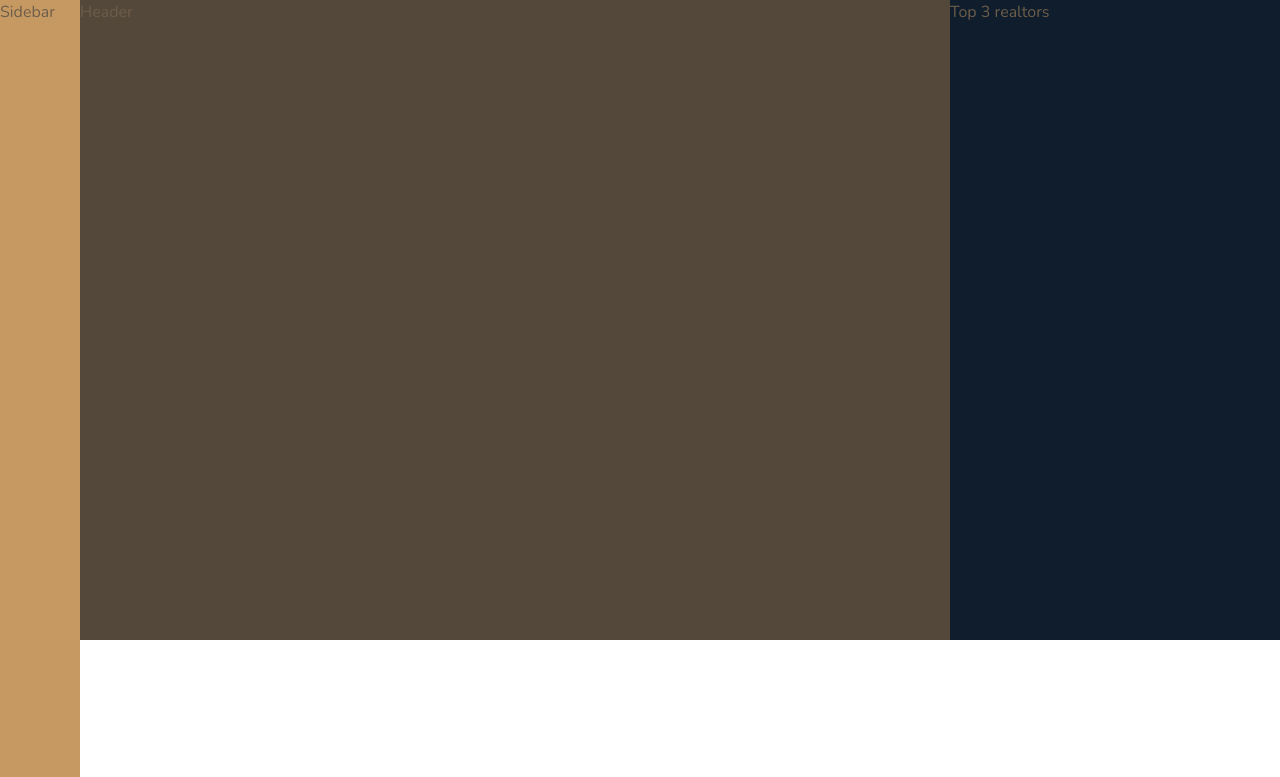
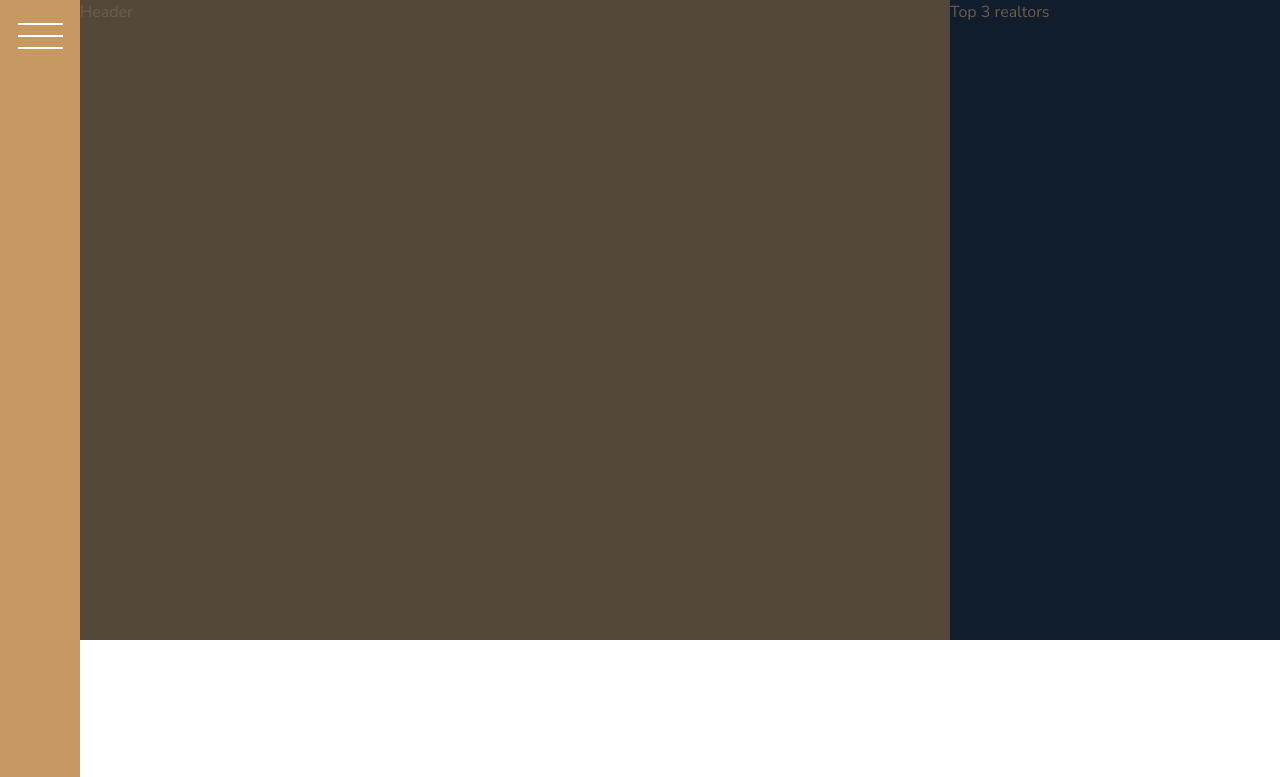
Before and after one commit to vsbron/course-nexter-2023, a website built with Parcel: page index.html in a window 1280 px wide. Shown: the top 777 px of the page. Built offline with nearby package versions, Linux system fonts and the light colour scheme.

Commit message:
Added Sidebar section

```diff
--- a/index.html
+++ b/index.html
@@ -11,7 +11,9 @@
   <body class="container">
 
     <div class="sidebar">
-      Sidebar
+      <div class="sidebar__btn-cont">
+        <button class="sidebar__btn"></button>
+      </div>
     </div>
 
     <header class="header">
--- a/src/sass/layout/_sidebar.scss
+++ b/src/sass/layout/_sidebar.scss
@@ -2,4 +2,42 @@
   background-color: $color-primary;
   grid-column: sidebar-start / sidebar-end;
   grid-row: 1 / -1;
+
+  &__btn {
+
+    &-cont {
+      padding: 10px 0;
+      cursor: pointer;
+      display: flex;
+      justify-content: center;
+      margin-top: 2rem;
+      cursor: pointer;
+    }
+
+    border: none;
+    border-radius: 0;
+    background-color: $color-white;
+    height: 2px;
+    width: 4.5rem;
+    margin-top: .5rem;
+    display: block;
+    pointer-events: none;
+
+    &:before, &:after {
+      content: "";
+      display: block;
+      background-color: $color-white;
+      height: 2px;
+      width: 4.5rem;
+      transition: all .2s ease;
+    }
+
+    &:before { transform: translateY(-12px) }
+    &:after { transform: translateY(10px) }
+
+    &-cont:hover & {
+      &:before { transform: translateY(-17px) }
+      &:after { transform: translateY(15px) }
+    }
+  }
 }
```
Also changed, not shown: README.md, src/css/style.css.
